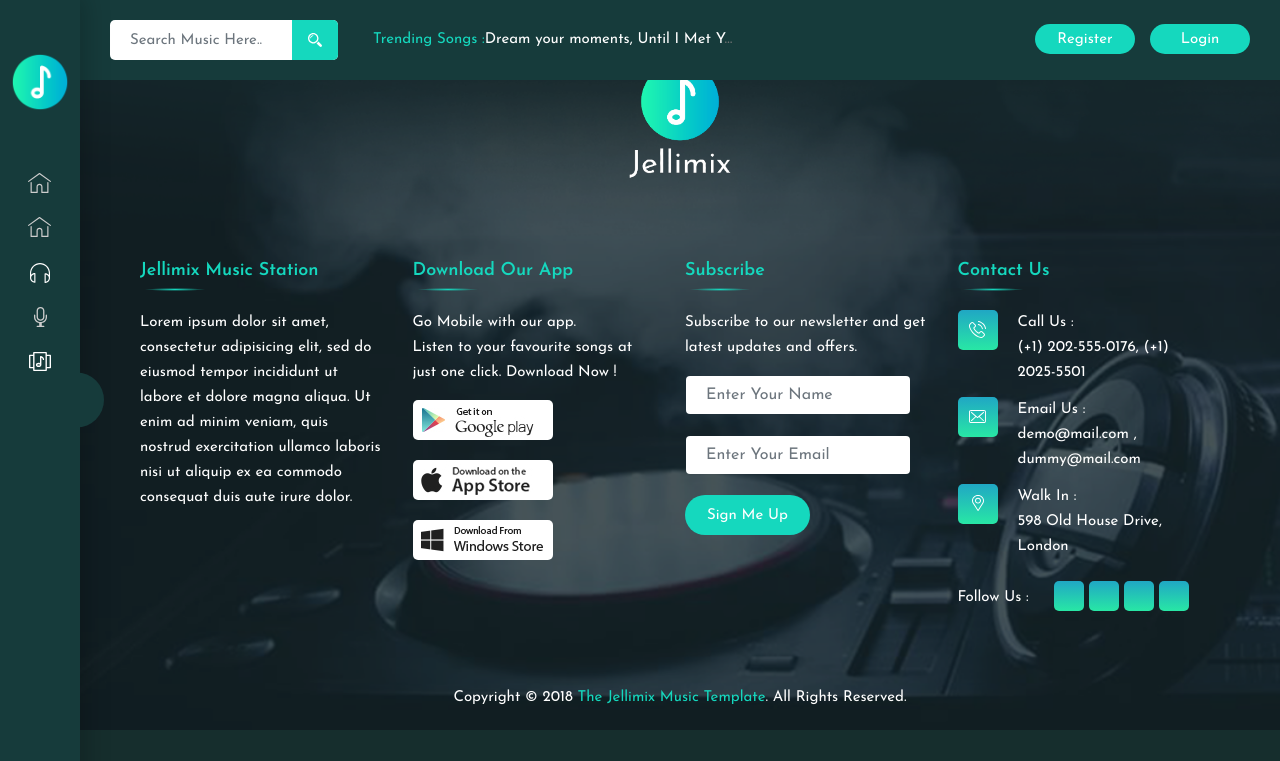
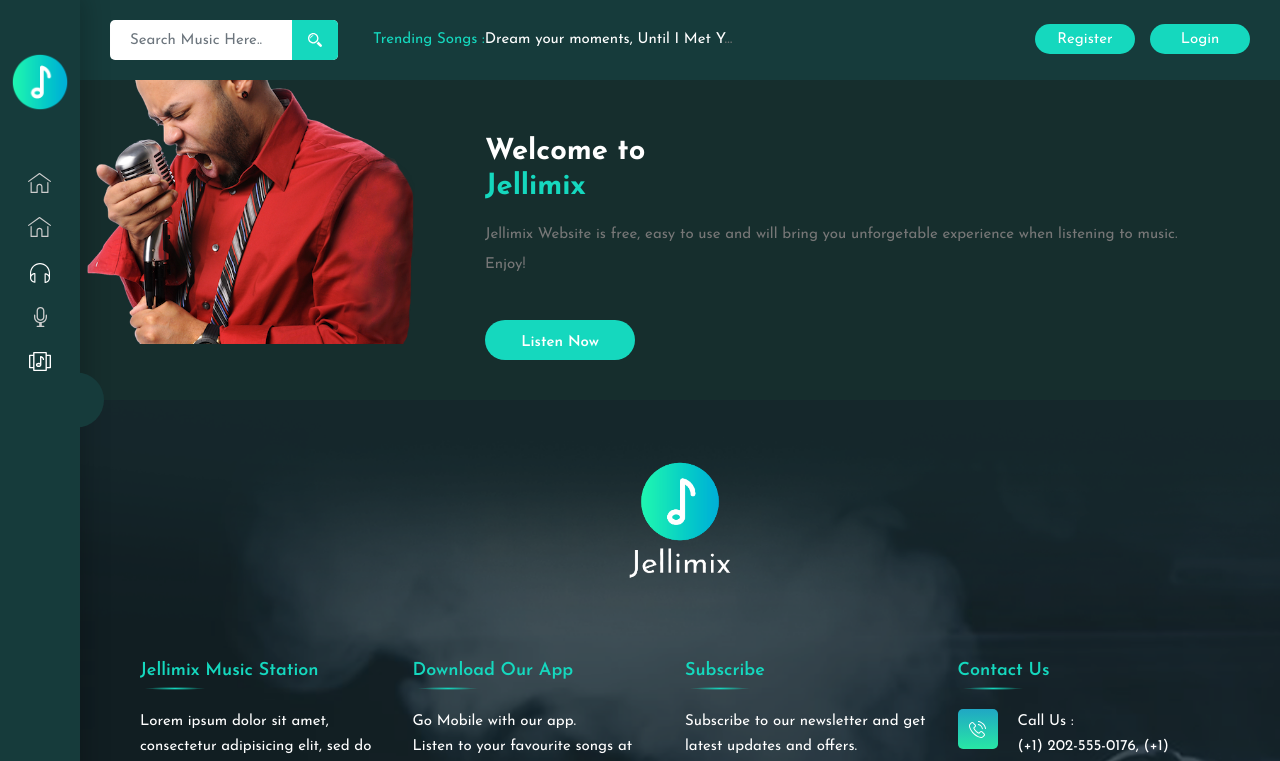
Before and after one commit to Theuser002/Jellimix_HUST, a Vue app in the folder jellimix_vue/: page / in a window 1280 px wide. Shown: the top 761 px of the page. Built offline with nearby package versions, Linux system fonts and the light colour scheme; a web font is replaced by a local one; what vue-toast-notification would draw is missing.

Commit message:
add-banner

```diff
--- a/jellimix_vue/src/App.vue
+++ b/jellimix_vue/src/App.vue
@@ -3,6 +3,7 @@
     <the-menu></the-menu>
     <the-header></the-header>
     <router-view class="router-view" @play-song="playAudio"></router-view>
+    <the-banner></the-banner>
     <the-footer></the-footer>
     <div style="z-index: 20000; position: sticky; bottom: 0">
     <Aplayer
--- a/jellimix_vue/src/components/MediaBlock/TheBanner.vue
+++ b/jellimix_vue/src/components/MediaBlock/TheBanner.vue
@@ -1,23 +1,24 @@
+<!--TODO: Hùng 4-->
 <template>
   <div class="ms-banner">
     <div class="container-fluid">
       <div class="row">
         <div class="col-lg-12 col-md-12">
           <div class="ms_banner_img">
-            <img src="images/banner.png" alt="" class="img-fluid" />
+              <!-- Put image here -->
+            <img src="../../assets/images/singer1.png" alt="simger image" style = "height: 70%; width: 70%;" class="img-fluid" />
           </div>
           <div class="ms_banner_text">
-            <h1>This Month’s</h1>
-            <h1 class="ms_color">Record Breaking Albums !</h1>
+            <h1>Welcome to</h1>
+            <h1 class="ms_color" id = "brand">Jellimix</h1>
             <p>
-              Dream your moments, Until I Met You, Gimme Some Courage, Dark
-              Alley, One More Of A Stranger, Endless<br />
-              Things, The Heartbeat Stops, Walking Promises, Desired Games and
-              many more...
+             Jellimix Website is free, easy to use and will bring you unforgetable experience when listening to music.
+             <br/>
+             Enjoy!
             </p>
             <div class="ms_banner_btn">
-              <a href="#" class="ms_btn">Listen Now</a>
-              <a href="#" class="ms_btn">Add To Queue</a>
+              <a href="#" class="ms_btn" style = "float: auto;">Listen Now</a>
+              <!-- <a href="#" class="ms_btn">Add To Queue</a> -->
             </div>
           </div>
         </div>
@@ -32,6 +33,12 @@
 export default {};
 </script>
 
+<style>
+/* global styles */
+
+</style>
+
 <style scoped>
+/* local styles */
 @import "../../css/MediaBlock/TheBanner.css";
 </style>
```
Also changed, not shown: jellimix_vue/src/assets/images/singer0.png (added), jellimix_vue/src/assets/images/singer1.png (added).
